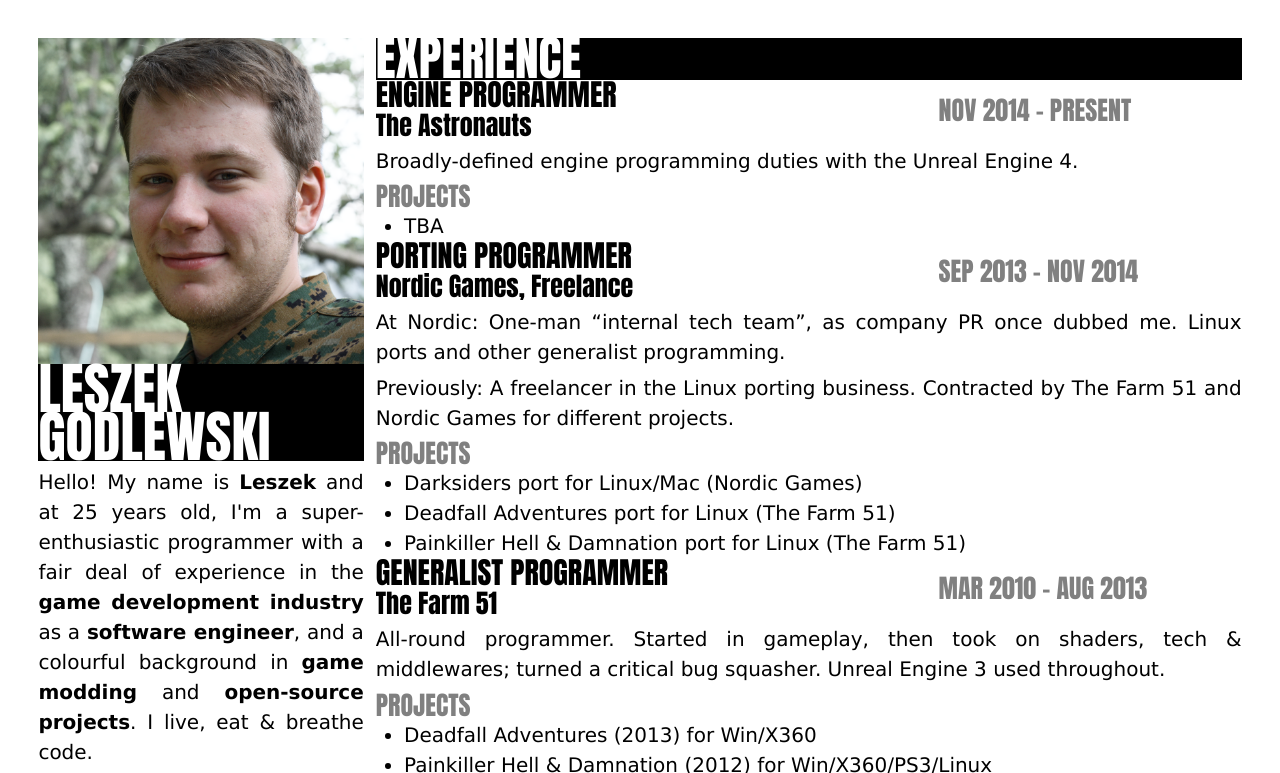
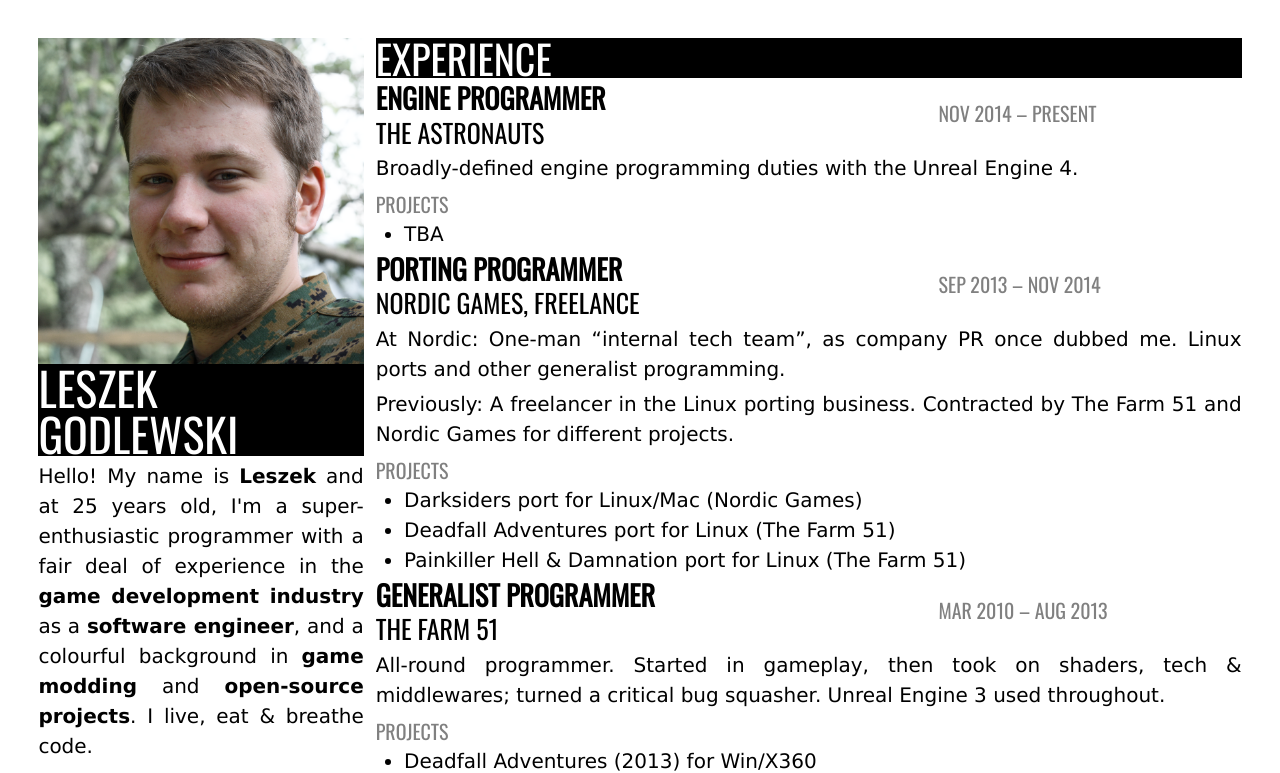
Before and after one commit to inequation/inequation.github.com, a plain HTML site: page resume/index.html in a window 1280 px wide. Shown: the top 773 px of the page. Drawn offline with nearby package versions, Linux system fonts and the light colour scheme; a web font is replaced by a local one.

Commit message:
more CSS tweaks, including header font change

```diff
--- a/resume/index.html
+++ b/resume/index.html
@@ -9,8 +9,9 @@
 <!--link rel="stylesheet" href="http://battlelog.battlefield.com/cdnprefix/local/public/base/fonts/purista/purista.css" /-->
 <!--link rel="stylesheet" href="http://battlelog.battlefield.com/cdnprefix/local/public/base/fonts/bebasNeueRegular.css" /-->
 <link rel="stylesheet" type="text/css" href="http://openfontlibrary.org/face/selena" />
+<link rel="stylesheet" type="text/css" href="http://fonts.googleapis.com/css?family=Oswald" />
+<link rel="stylesheet" type="text/css" href="http://maxcdn.bootstrapcdn.com/font-awesome/4.2.0/css/font-awesome.min.css" />
 <link rel="stylesheet" type="text/css" href="resume.css" />
-<link href="http://maxcdn.bootstrapcdn.com/font-awesome/4.2.0/css/font-awesome.min.css" rel="stylesheet">
 
 <title>CV &mdash; Leszek Godlewski</title>
 </head>
--- a/resume/resume.css
+++ b/resume/resume.css
@@ -5,7 +5,7 @@ body
 	font-size: 10pt;
 }
 
-@media screen
+@media not print
 {
 	body
 	{
@@ -72,9 +72,9 @@ img.qr-code
 
 img
 {
-	 text-align: left;
-	 border: 0cm;
-	 width: 100%;
+	text-align: left;
+	border: 0cm;
+	width: 100%;
 }
 
 p
@@ -90,11 +90,11 @@ h1
 	background: #000000;
 	color: #ffffff;
 	text-align: justify;
-	font-family: "Bebas Neue", "Impact", sans;
+	font-family: "Bebas Neue", "Oswald", "Impact", sans;
 	text-transform: uppercase;
-	font-size: 28pt;
+	font-size: 23pt;
 	font-weight: normal;
-	line-height: 87%;
+	line-height: 100%;
 }
 
 h2
@@ -103,30 +103,31 @@ h2
 	margin-bottom: 0cm;
 	background: #000000;
 	color: #ffffff;
-	font-family: "Bebas Neue", "Impact", sans;
+	font-family: "Bebas Neue", "Oswald", "Impact", sans;
 	text-transform: uppercase;
-	font-size: 24pt;
+	font-size: 20pt;
 	font-weight: normal;
-	line-height: 87%;
+	line-height: 100%;
 }
 
 h3
 {
 	margin-top: 0cm;
 	margin-bottom: 0cm;
-	font-family: "Bebas Neue", "Impact", sans;
+	font-family: "Bebas Neue", "Oswald", "Impact", sans;
 	text-transform: uppercase;
-	font-size: 15pt;
+	font-size: 14pt;
 	font-weight: bold;
+	line-height: 140%;
 }
 
 h4
 {
 	margin-top: 0cm;
 	margin-bottom: 0cm;
-	font-family: "Bebas Neue", "Impact", sans;
+	font-family: "Bebas Neue", "Oswald", "Impact", sans;
 	text-transform: uppercase;
-	font-size: 13pt;
+	font-size: 10pt;
 	font-weight: normal;
 	color: #808080;
 }
@@ -158,7 +159,8 @@ td.xp-content
 	border: none;
 	padding: 0cm;
 	margin: 0.1cm;
-	font-family: "Bebas Neue", "Impact", sans;
+	font-family: "Bebas Neue", "Oswald", "Impact", sans;
+	text-transform: uppercase;
 	font-size: 13pt;
 }
 
@@ -169,9 +171,9 @@ td.xp-dates, td.skill-level
 	border: none;
 	padding: 0cm;
 	margin: 0.1cm;
-	font-family: "Bebas Neue", "Impact", sans;
+	font-family: "Bebas Neue", "Oswald", "Impact", sans;
 	text-transform: uppercase;
-	font-size: 13pt;
+	font-size: 10pt;
 	font-weight: normal;
 	color: #808080;
 }
```
